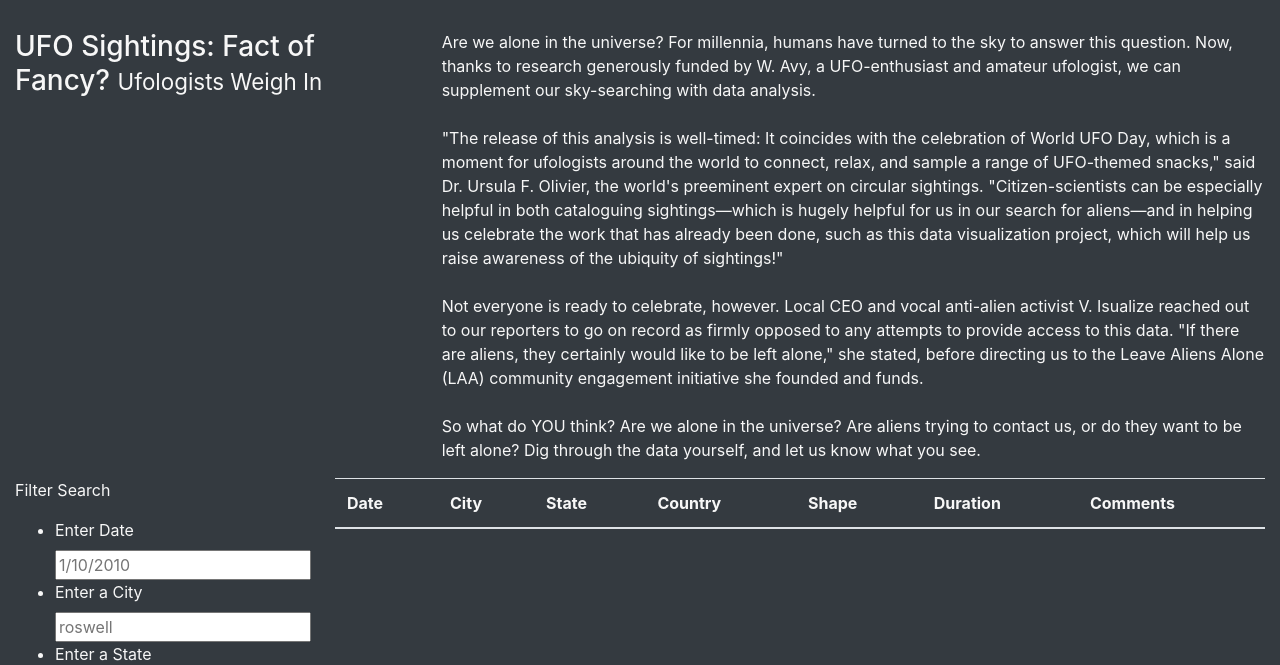
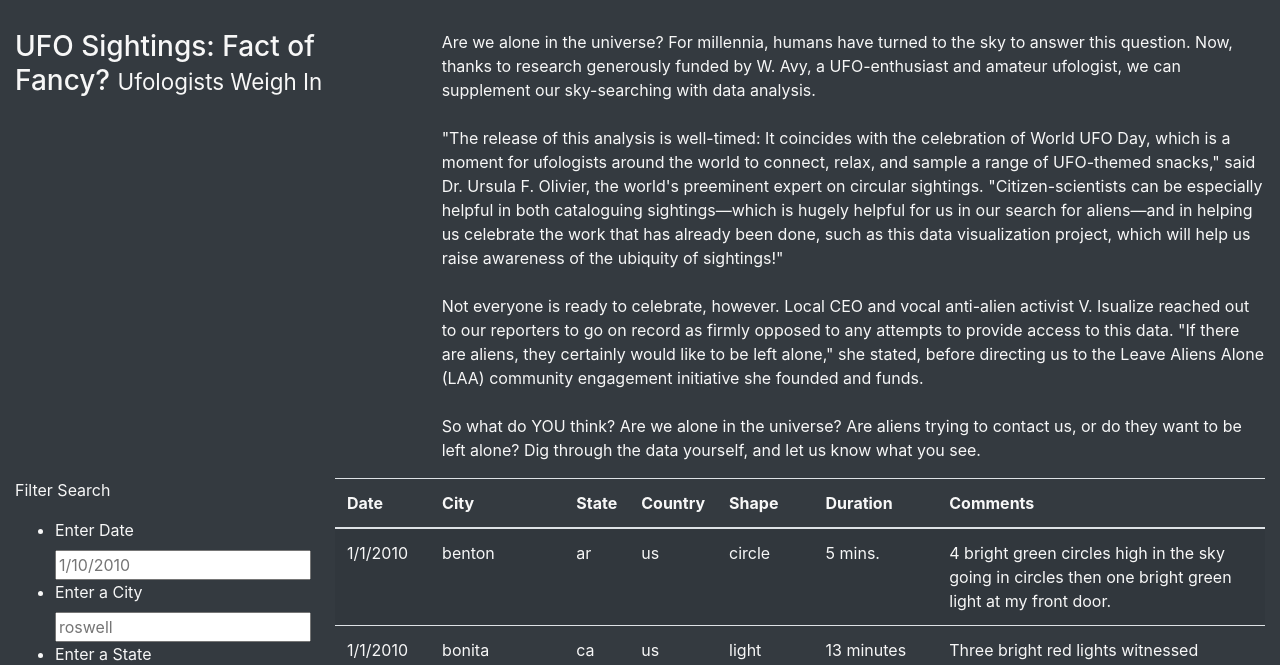
Before and after one commit to preerit/UFOs, a plain HTML site: page index.html in a window 1280 px wide. Shown: the part 261-926 px from the top of the page. Drawn offline with nearby package versions, Linux system fonts and the light colour scheme.

Commit message:
Screenshot images

```diff
--- a/index.html
+++ b/index.html
@@ -107,7 +107,7 @@
 
   <script src="https://cdnjs.cloudflare.com/ajax/libs/d3/4.11.0/d3.js"></script>
   <script src="static/js/data.js"></script>
-  <script src="static/js/app_challenge.js"></script>
+  <script src="static/js/app.js"></script>
 
 </body>
 
```
Also changed, not shown: UFOs_filter_city.png (added), UFOs_filter_country.png (added), UFOs_filter_shape.png (added), UFOs_filter_state.png (added), UFOs_filters.png (added), 3 other files.
